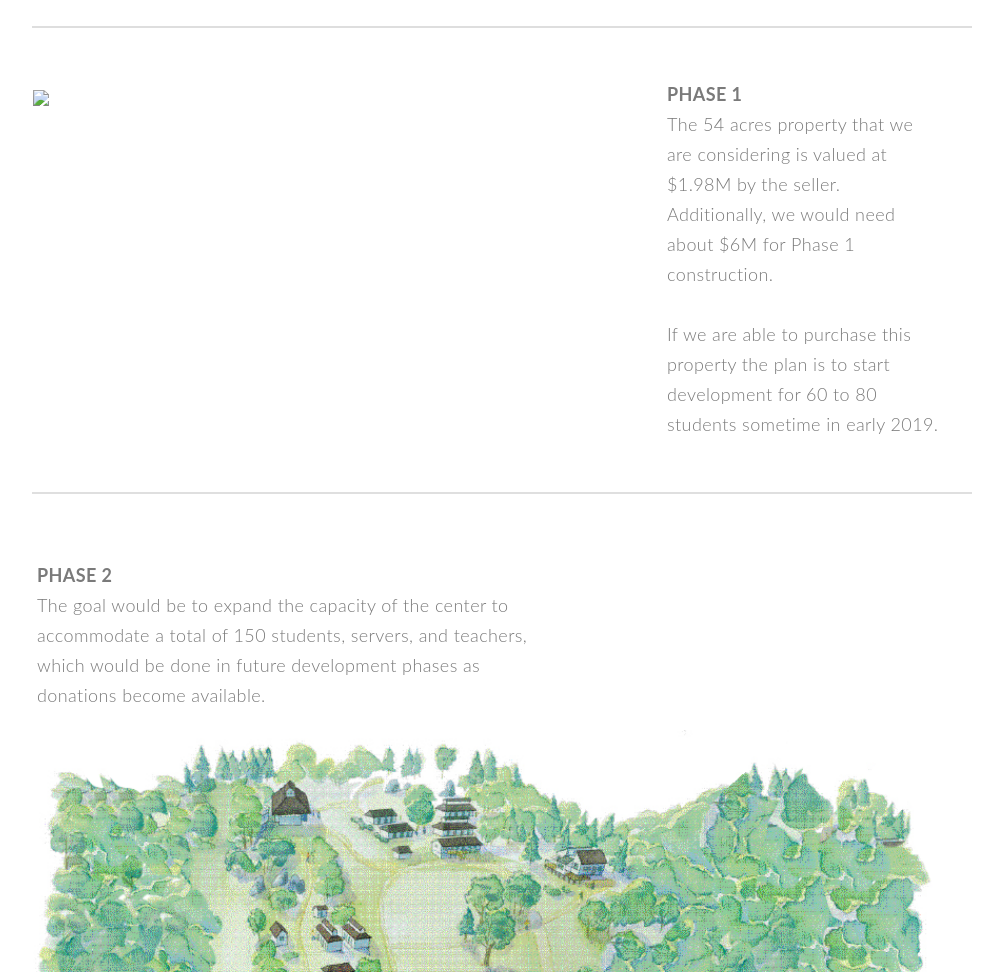
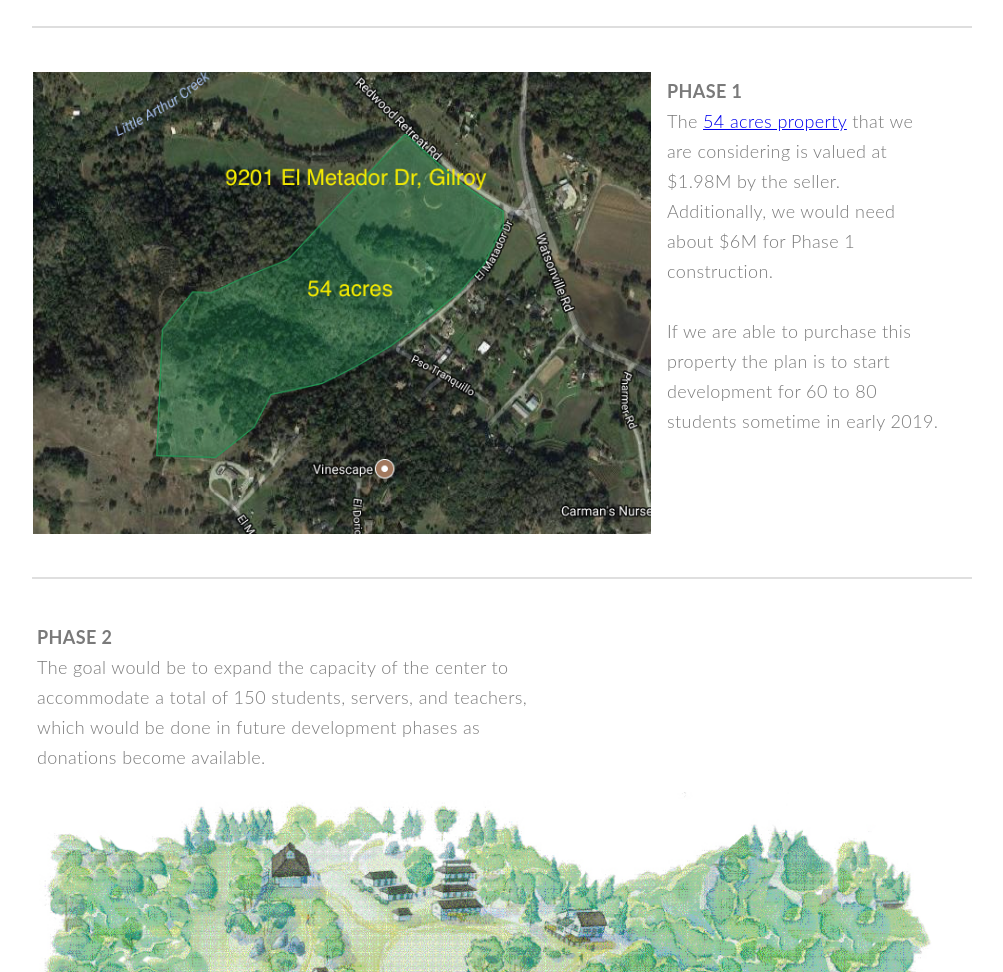
Before and after one commit to tarujain20/bavc-home-page, a plain HTML site: page potential_property.html in a window 1280 px wide. Shown: the part 854-1826 px from the top of the page, without its empty margins (138-1141 px from the left). Drawn offline with nearby package versions, Linux system fonts and the light colour scheme; a script that the page names is missing.

Commit message:
added image and change styles again.

```diff
--- a/css/ebvc-center.webflow.css
+++ b/css/ebvc-center.webflow.css
@@ -353,8 +353,6 @@ a {
 }
 
 .phase-1-photo {
-  margin-top: 9px;
-  margin-bottom: 10px;
   padding-top: 8px;
   padding-right: 0px;
   padding-left: 0px;
@@ -863,7 +861,20 @@ a {
 }
 
 .headercopy1first {
-  margin-top: 23px;
+  margin-top: 20px;
+  margin-left: 5px;
+  padding-right: 30px;
+  padding-left: 0px;
+  font-family: Lato, sans-serif;
+  color: #7a7a7a;
+  font-size: 18px;
+  line-height: 30px;
+  font-weight: 300;
+  text-align: left;
+  letter-spacing: 0.4px;
+}
+
+.headercopy1second {
   margin-left: 5px;
   padding-right: 30px;
   padding-left: 0px;
--- a/potential_property.html
+++ b/potential_property.html
@@ -117,12 +117,12 @@
                 <div class="w-container">
                   <div>
                     <div class="w-row">
-                      <div class="phase-1-photo w-col w-col-8"><img class="phase-1-photo" src="images/parcels-metador-rd.jpg" width="618">
+                      <div class="phase-1-photo w-col w-col-8"><img class="phase-1-photo" src="images/metador_dr.png" width="618">
                       </div>
                       <div class="phase-1-copy-stye w-col w-col-4">
                         <p class="headercopy1first"><strong>PHASE 1</strong>
                           <br>
-                            The 54 acres property that we are considering is valued at $1.98M by the seller.  Additionally, we would need about $6M for Phase 1 construction.
+                            The <a href="https://www.redfin.com/CA/Gilroy/9201-El-Matador-Dr-95020/home/144669202" target="_blank">54 acres property</a> that we are considering is valued at $1.98M by the seller.  Additionally, we would need about $6M for Phase 1 construction.
                           <br>
                           <br>If we are able to purchase this property the plan is to start development for 60 to 80 students sometime in early 2019.</p>
                       </div>
@@ -142,7 +142,7 @@
                 <div class="w-container">
                   <div class="w-row">
                     <div class="w-col w-col-8">
-                      <p class="headercopy1first"><strong>PHASE 2</strong>
+                      <p class="headercopy1second"><strong>PHASE 2</strong>
                       <br>
                       The goal would be to expand the capacity of the center to <br>
                       accommodate a total of 150 students, servers, and teachers, <br>
```
Also changed, not shown: images/metador_dr.png (added).
